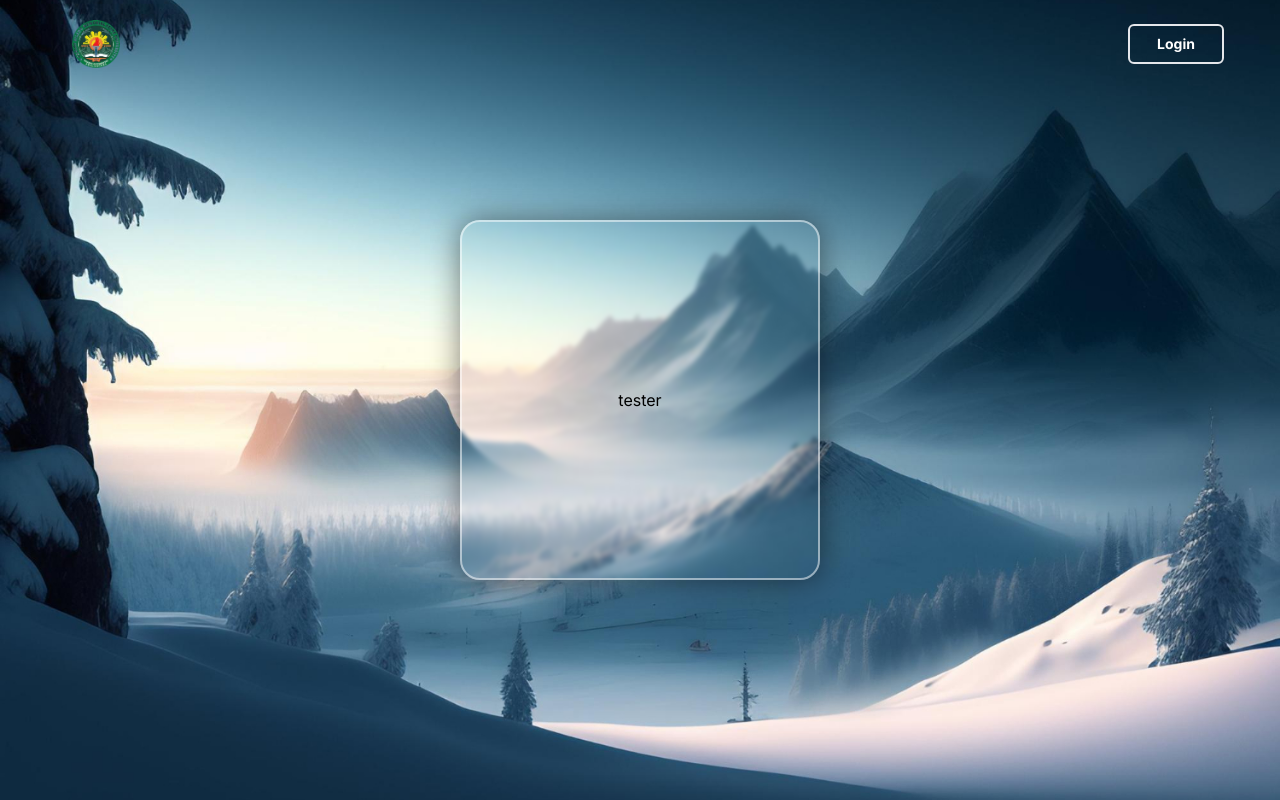
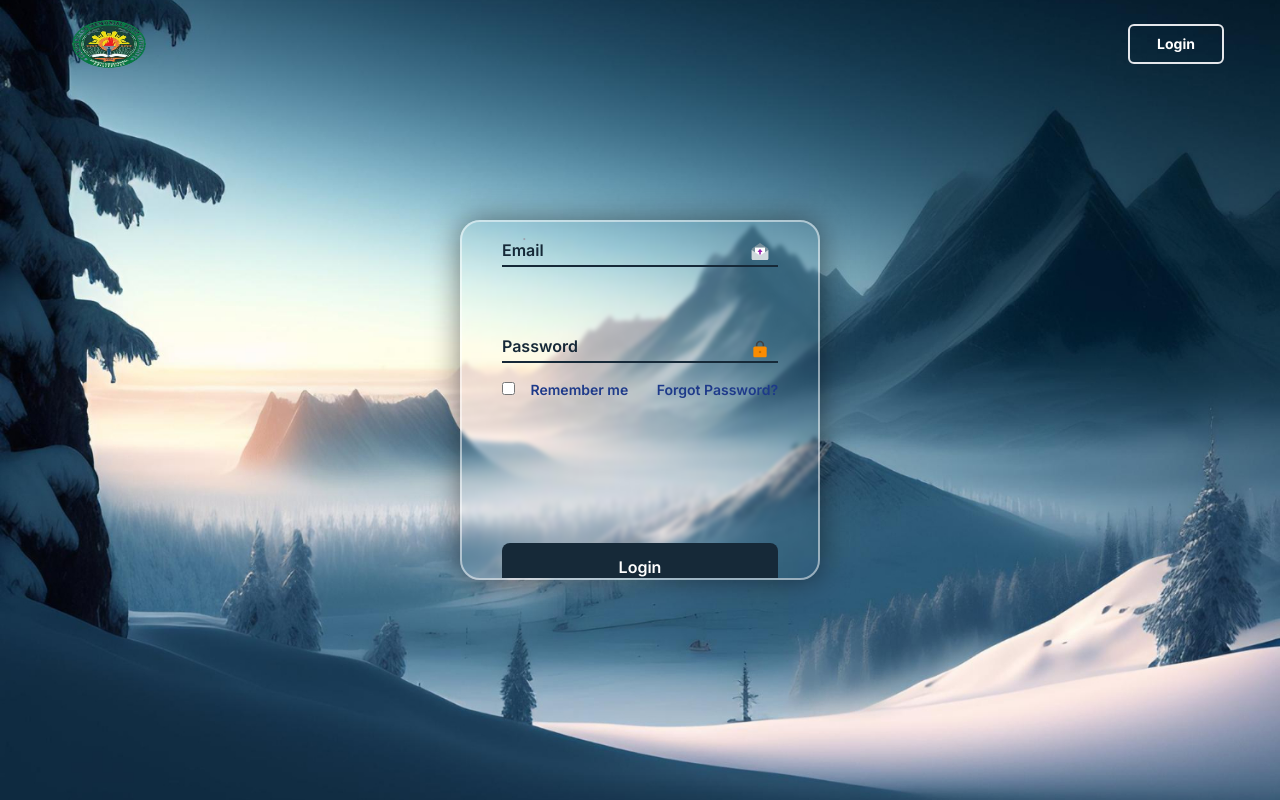
Before and after one commit to devtrionegros/chmsu-talisay, a Next.js app: page /userlogin in a window 1280 px wide. Built offline with nearby package versions, Linux system fonts and the light colour scheme.

Commit message:
added fix login

```diff
--- a/components/userlogin/index.tsx
+++ b/components/userlogin/index.tsx
@@ -1,6 +1,6 @@
 import Image from 'next/image'
 import React from 'react'
-
+import { FcFeedback , FcLock} from "react-icons/fc";
 
 const UserLogin = () => {
   return (
@@ -21,13 +21,48 @@ const UserLogin = () => {
             />
         </div>
         <header className="fixed top-0 left-0 w-full flex justify-between items-center py-5 px-14 z-50">
-        <img className="h-12 max-w-full relative text-white select-none pl-4 text-sm" src="./chmsus.webp"/>
+        <Image
+        className="h-12 max-w-full relative text-white select-none pl-4 text-sm" src="/chmsus.webp"
+        width={90}
+        height={80}
+        alt='chmsu logo'
+        />
         <nav className="navigation">
             <button className="btnLogin-popup w-24 h-10 bg-transparent rounded-md cursor-pointer text-white ml-10 border-2 border-[#fff]-600 outline-none text-sm font-bold transition bg-[#fff]">Login</button>
         </nav>
     </header>
         <div className="wrapper relative w-[45vh] h-[45vh] bg-opacity-0  border-2 border-solid border-white border-opacity-50 rounded-[20px] backdrop-blur-[2px] shadow-[0_0_30px_rgba(0,0,0,0.5)] flex justify-center items-center overflow-hidden">
-                    tester
+
+ <div className="w-[100%] p-[40px] form-box absolute">
+            <h2 className='text-center text-xl text-[#162938] font-bold border-b-2 border-solid border-[#162938]'>Register to Chmsu</h2>
+            <form action="#">
+                <div className="input-box relative w-full h-16 border-b-2 border-[#162938] my-8">
+                    <span className="icon absolute right-2 text-xl text-blue-900 text-center h-14 leading-14">
+                        <FcFeedback className='absolute right-0 top-[2.5rem]' />
+                    </span>
+                    <input type="email" placeholder="."  className='  w-full h-full bg-transparent border-none outline-none text-base text-blue-900 pl-5 pr-0 py-0' required />
+                    <label className='absolute top-3/4 left-0 transform -translate-y-1/2 text-base  text-[#162938] font-semibold pointer-events-none'  >Email</label>
+                </div>
+                <div className="input-box relative w-full h-16 border-b-2 border-[#162938] my-8">
+                    <span className="icon absolute right-2 text-xl text-blue-900 text-center h-14 leading-14">
+                    <FcLock className='absolute right-0 top-[2.5rem]'/>
+                    </span>
+                    <input type="password" className=' w-full h-full bg-transparent border-none outline-none text-base text-blue-900 pl-5 pr-0 py-0' required />
+                    <label className='absolute top-3/4 left-0 transform -translate-y-1/2 text-base  text-[#162938] font-semibold pointer-events-none'  >Password</label>
+                </div>
+                <div className="remember-forgot text-sm text-blue-900 font-semibold my-[-15px] flex justify-between">
+                    <label><input type="checkbox" className='mr-3 accent-[#162938]' /> Remember me</label>
+                    <a href="#" className='hover:underline'>Forgot Password?</a>
+                </div>
+                <button type="submit" className="btn w-full h-12 bg-[#162938] rounded-lg focus:outline-none cursor-pointer text-base font-semibold text-white mt-[57%]">Login</button>
+                <div className="login-register text-sm text-[#162938] text-center font-semibold my-6">
+                    <p className='text-blue-900 no-underline font-semibold'>{ "Don't have an account?" }
+                        <a  href="#" className="register-link className='text-[#162938] no-underline font-semibold' hover:underline">Register</a>
+                    </p>
+                </div>
+            </form>
+        </div>
+
         </div>
     </div>
   )
```
